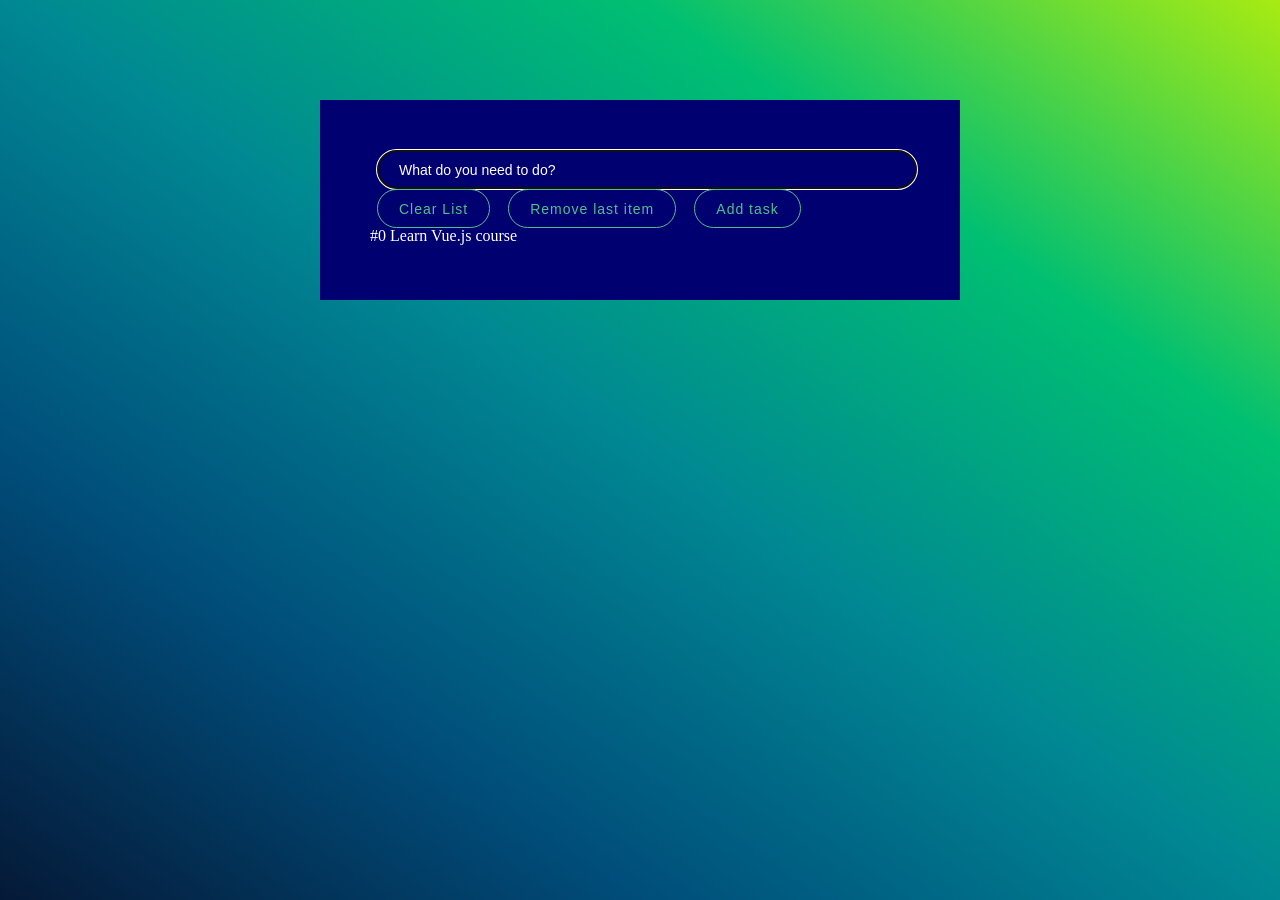
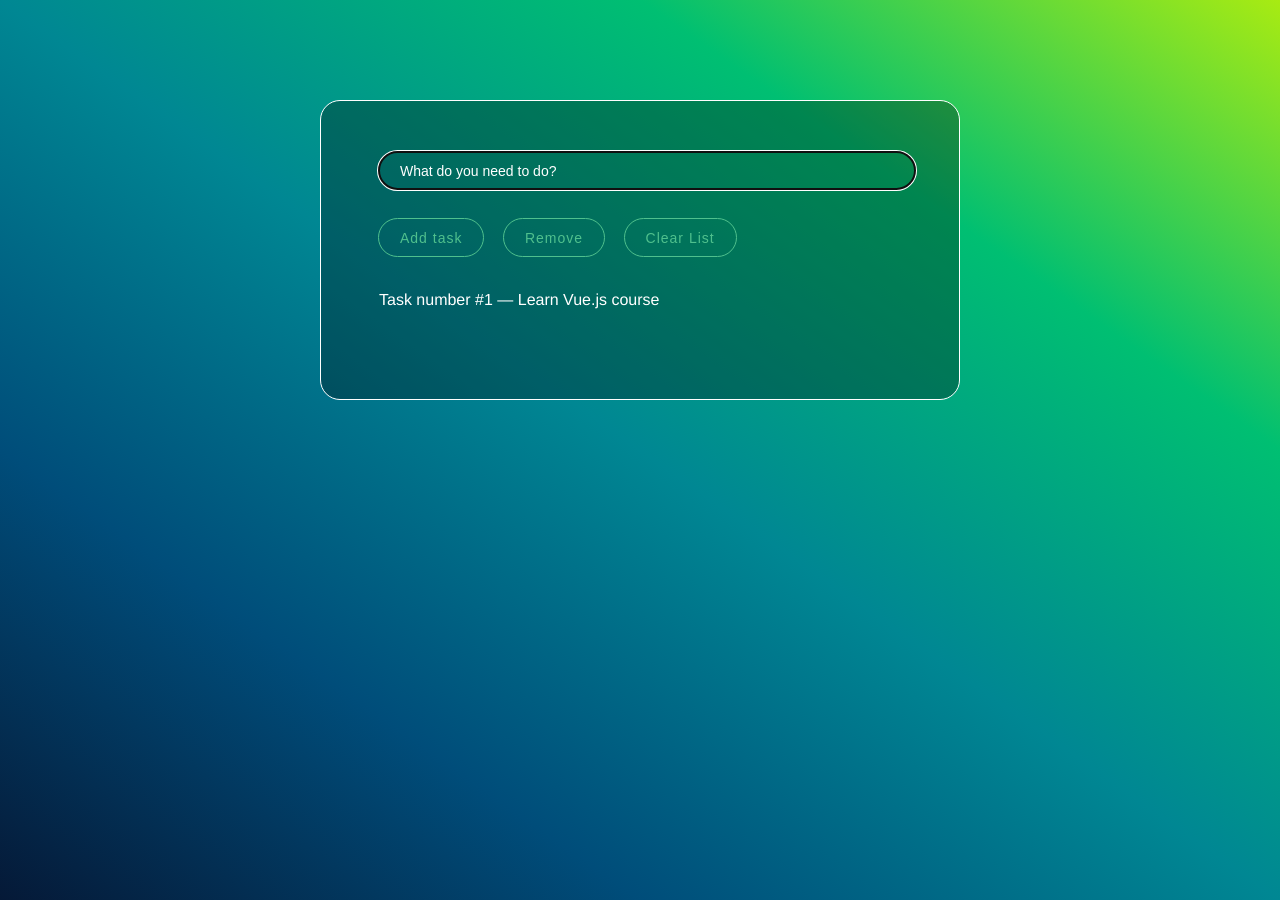
Before and after one commit to lewandowska/todolist, a website: page index.html in a window 1280 px wide. Drawn offline with nearby package versions, Linux system fonts and the light colour scheme; a web font is replaced by a local one.

Commit message:
drobne poprawki

```diff
--- a/index.html
+++ b/index.html
@@ -15,9 +15,9 @@
     <div id="app" class="main-container">
         <section class="navigation-panel">
                 <input v-model="newTask" @keyup.enter="addTask" placeholder="What do you need to do?" autofocus class="text-input">
+                <button @click="addTask">Add task</button>
+                <button @click="removeLast">Remove</button>
                 <button @click="clearList">Clear List</button>
-                <button @click="removeLast">Remove last item</button>
-                <button @click="addTask">Add task</button>
         </section>
         <section class="list">
             <ul>
@@ -25,7 +25,7 @@
 
                     <li v-for="(task,index) in tasks">
 
-                        <label for="checkbox">#{{index}} {{ task.text }}</label>
+                        <label for="checkbox"> Task number #{{index + 1}} — {{ task.text }}</label>
 
                     </li>
 
--- a/js/app.js
+++ b/js/app.js
@@ -26,12 +26,12 @@ window.onload = function () {
                 }
             },
 
-
             clearList: function () {
                 this.tasks = [
 
                 ];
             },
+
             removeLast: function() {
                 this.tasks.pop();
             }
--- a/sass/compontents/_todolist.scss
+++ b/sass/compontents/_todolist.scss
@@ -1,10 +1,13 @@
 .main-container {
 	width: 50%;
 	margin: 0 auto;
-	background-color: #000071;
-	min-height: 200px;
+	border: 1px solid white;
+	background-color: rgba(0,0,0,0.3);
+	min-height: 300px;
 	padding: 50px;
 	margin-top: 100px;
+	border-radius: 20px;
+
 	.text-input {
 		width: 100%;
 	    font-size: 14px;
@@ -12,16 +15,24 @@
 	    border-radius: 2em;
 	    padding: 0.75em 1.5em;
 	    background: none;
-	    font-family: "Source Sans Pro", sans-serif;
 	    border: #e3e3e3 1px solid;
 	    color: white;
 	    transition: border 250ms ease-out;
+	    width: 100%;
+	    margin-bottom: 2em;
 	}
 	::placeholder {
 	    color: white;
 	    opacity: 1; /* Firefox */
 	}
+	.list {
+		margin-top: 2em;
+	}
 	.list-item {
 		color: white;
+		margin: 0 .5em;
+		li {
+			line-height: 1.4;
+		}
 	}
 }
--- a/sass/style.scss
+++ b/sass/style.scss
@@ -9,4 +9,5 @@ body {
     background-image: linear-gradient(to right top, #051937, #004d7a, #008793, #00bf72, #a8eb12);
     min-height: 100vh;
     width: 100%;
+    font-family: "Helvetica";
 }
```
Also changed, not shown: css/style.css, 1 other file.
